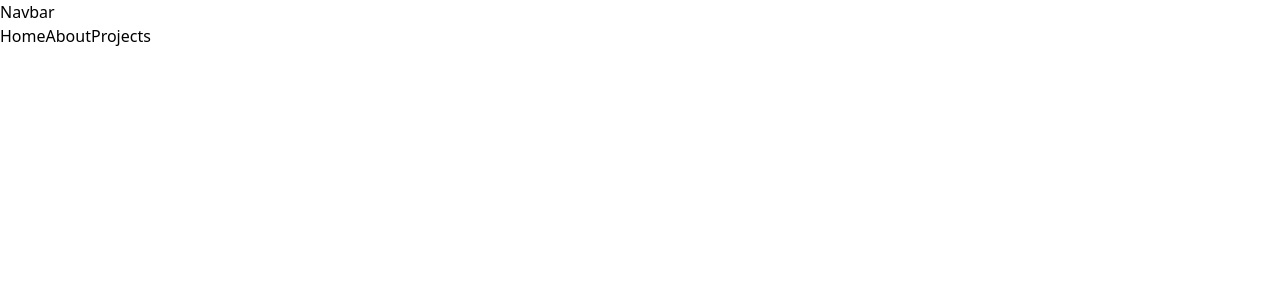
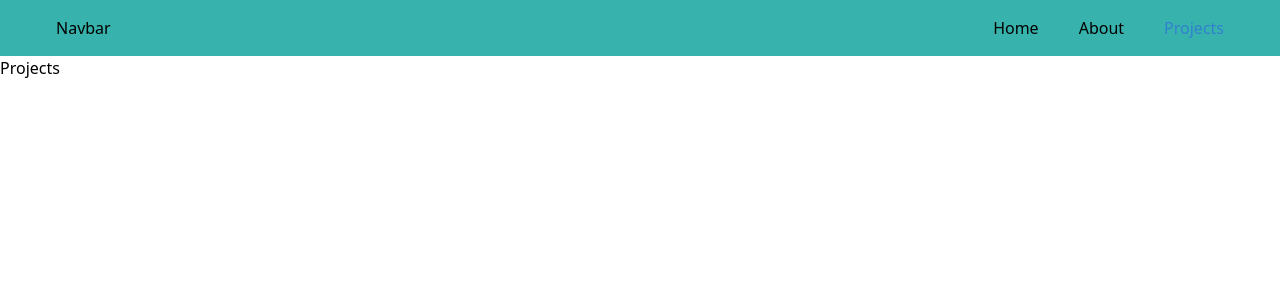
Before and after one commit to serratus-bio/serratus.io, a React (Create React App) app: page /Projects in a window 1280 px wide. Shown: the top 300 px of the page. Built offline with nearby package versions, Linux system fonts and the light colour scheme.

Commit message:
Add Navbar

```diff
--- a/src/App.js
+++ b/src/App.js
@@ -1,16 +1,12 @@
 import React from 'react';
-import { Switch, Route } from 'react-router-dom'
-import Home from './pages/Home'
-import About from './pages/About'
-import Projects from './pages/Projects'
 import Navbar from './components/Navbar'
 import './styles/main.css';
 
 const App = () => {
   return (
-    <Navbar>
-
-    </Navbar>
+    <>
+    <Navbar></Navbar>
+    </>
   );
 }
 
--- a/src/components/Navbar.js
+++ b/src/components/Navbar.js
@@ -1,26 +1,32 @@
 import React from 'react'
-import { NavLink } from "react-router-dom";
+import { NavLink, Route, Switch, BrowserRouter as Router } from "react-router-dom";
+import Home from '../pages/Home'
+import About from '../pages/About'
+import Projects from '../pages/Projects'
 
 const Navbar = () => {
     return (
-        <div>
-            <p>Navbar</p>
-            <NavLink
-            exact
-            to="/"
-            className="nav-item nav-link"
-            activeClassName="nav-item nav-link active">Home</NavLink>
-          <NavLink
-            exact
-            to="/"
-            className="nav-item nav-link"
-            activeClassName="nav-item nav-link active">About</NavLink>
-          <NavLink
-            exact
-            to="/"
-            className="nav-item nav-link"
-            activeClassName="nav-item nav-link active">Projects</NavLink>
-        </div>
+        <Router>
+            <div className="flex flex-row bg-teal-500 p-4 justify-between">
+                <p className="ml-10">Navbar</p>
+                <div className="justify-flex-end mr-10">
+                    <NavLink exact to="/" className="ml-10 hover:text-blue-800" activeClassName="text-blue-600">Home</NavLink>
+                    <NavLink exact to="/About" className="ml-10 hover:text-blue-800" activeClassName="text-blue-600">About</NavLink>
+                    <NavLink exact to="/Projects" className="ml-10 hover:text-blue-800" activeClassName="text-blue-600">Projects</NavLink>
+                </div>
+            </div>
+            <Switch>
+                <Route exact path="/">
+                    <Home/>
+                </Route>
+                <Route exact path="/About">
+                    <About/>
+                </Route>
+                <Route exact path="/Projects">
+                    <Projects/>
+                </Route>
+            </Switch>
+    </Router>
     )
 }
 
--- a/src/index.js
+++ b/src/index.js
@@ -1,11 +1,10 @@
 import React from 'react';
 import ReactDOM from 'react-dom';
-import { BrowserRouter } from 'react-router-dom'
+
 import App from './App';
 
 ReactDOM.render(
-  <BrowserRouter>
     <App />
-  </BrowserRouter>,
+  ,
   document.getElementById('root')
 );
```
